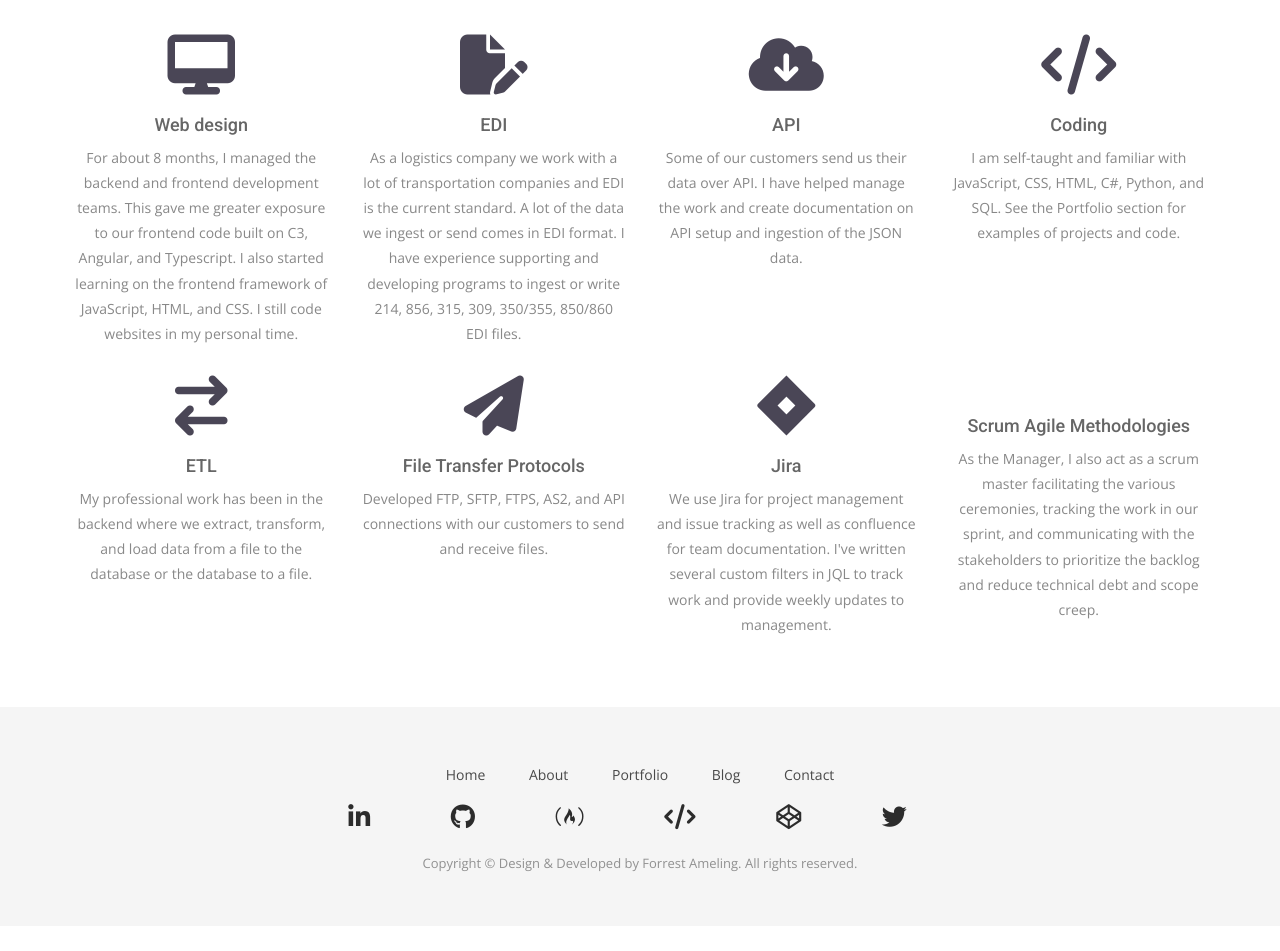
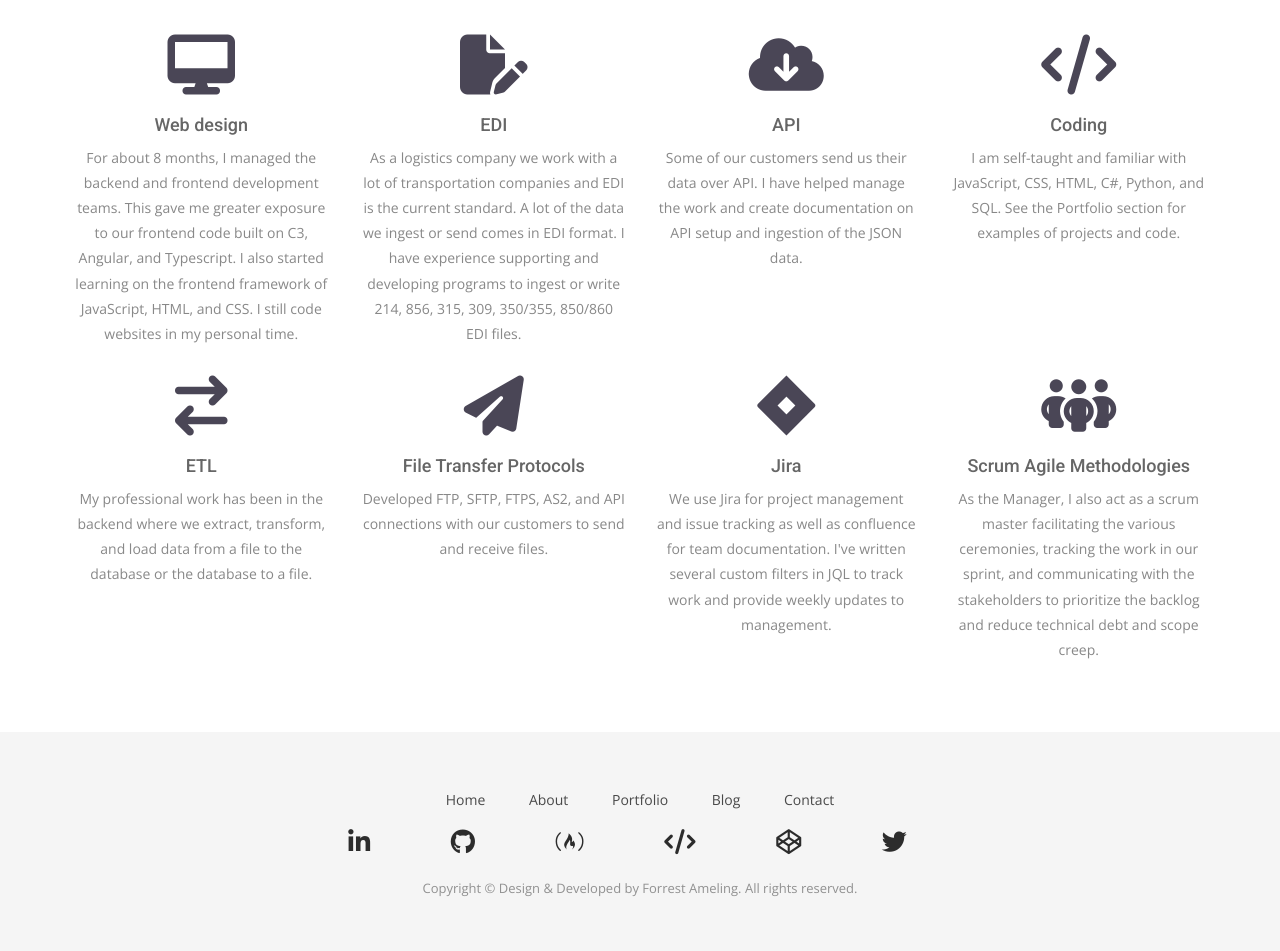
Before and after one commit to ForrestAmeling/home, a Jekyll site: the page built from index.html, in a window 1280 px wide. Shown: the part 1384-2335 px from the top of the page. Built offline with Jekyll 4.4.1, drawn with Linux system fonts in a browser that asks for light colours; nearby versions of some CDN libraries; some web fonts are replaced; library files that are not in the unit come from our copies; comment, search, counter and statistics services are not loaded; before the commit the page ends 2310 px from its top, so only the background shows below that.

Commit message:
Added fa-people-group

```diff
--- a/_includes/home-skills.html
+++ b/_includes/home-skills.html
@@ -124,7 +124,7 @@
       </div>
       <div class="col-sm-6 col-sm-3">
         <div class="skills-item">
-          <i class="fa fa-arrow-progress"></i>
+          <i class="fa fa-people-group"></i>
           <h4>Scrum Agile Methodologies</h4>
           <p>As the Manager, I also act as a scrum master facilitating the various ceremonies, tracking the work in
             our sprint, and
```
